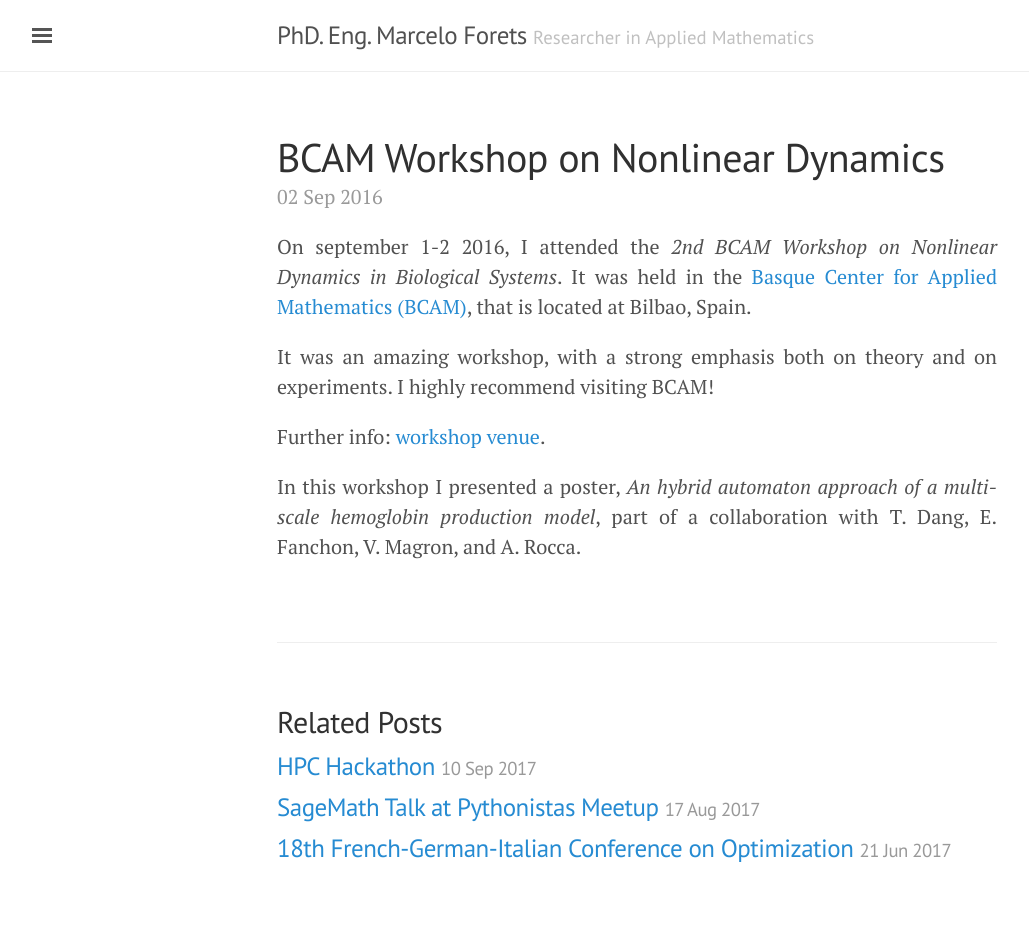
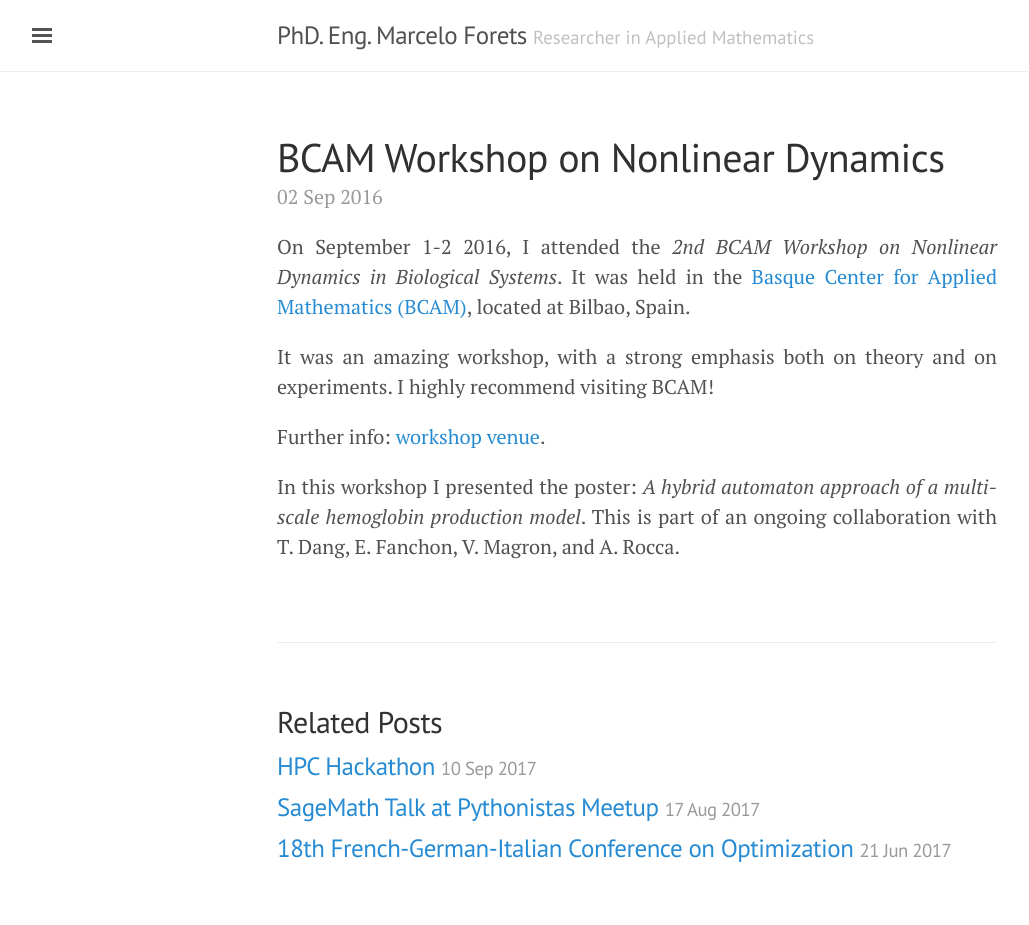
Before and after one commit to mforets/mforets.github.io, a Jekyll site: the page built from _posts/2016-09-2-BCAM-workshop-nl-dynamics.md, in a window 1280 px wide. Shown: the whole page, without its empty margins (3-1032 px from the left). Built offline with Jekyll 4.4.1, drawn with Linux system fonts in a browser that asks for light colours; nearby versions of some CDN libraries.

Commit message:
update posts

```diff
--- a/_posts/2016-09-2-BCAM-workshop-nl-dynamics.md
+++ b/_posts/2016-09-2-BCAM-workshop-nl-dynamics.md
@@ -6,13 +6,15 @@ categories: past_event
 tags: nonlinear_dynamics
 ---
 
-On september 1-2 2016, I attended the *2nd BCAM Workshop on Nonlinear Dynamics in
- Biological Systems*. It was held in the [Basque Center for Applied Mathematics (BCAM)](http://www.bcamath.org/es/),
- that is located at Bilbao, Spain.
+On September 1-2 2016, I attended the *2nd BCAM Workshop on Nonlinear Dynamics in
+Biological Systems*. It was held in the [Basque Center for Applied Mathematics (BCAM)](http://www.bcamath.org/es/),
+located at Bilbao, Spain.
 
-It was an amazing workshop, with a strong emphasis both on theory and on experiments. I highly recommend visiting BCAM!
+It was an amazing workshop, with a strong emphasis both on theory and on experiments.
+I highly recommend visiting BCAM!
 
 Further info: [workshop venue](http://www.bcamath.org/es/workshops/2ndbs).
 
-In this workshop I presented a poster, *An hybrid automaton approach
-of a multi-scale hemoglobin production model*, part of a collaboration with T. Dang, E. Fanchon, V. Magron, and A. Rocca.
+In this workshop I presented the poster: *A hybrid automaton approach of a
+multi-scale hemoglobin production model*. This is part of an ongoing collaboration
+with T. Dang, E. Fanchon, V. Magron, and A. Rocca.
```
Also changed, not shown: _posts/2015-12-10-thesis-defense.md (+5 -12 lines), _posts/2016-11-17-IQFA7-talk.md (+2 -1 lines).
